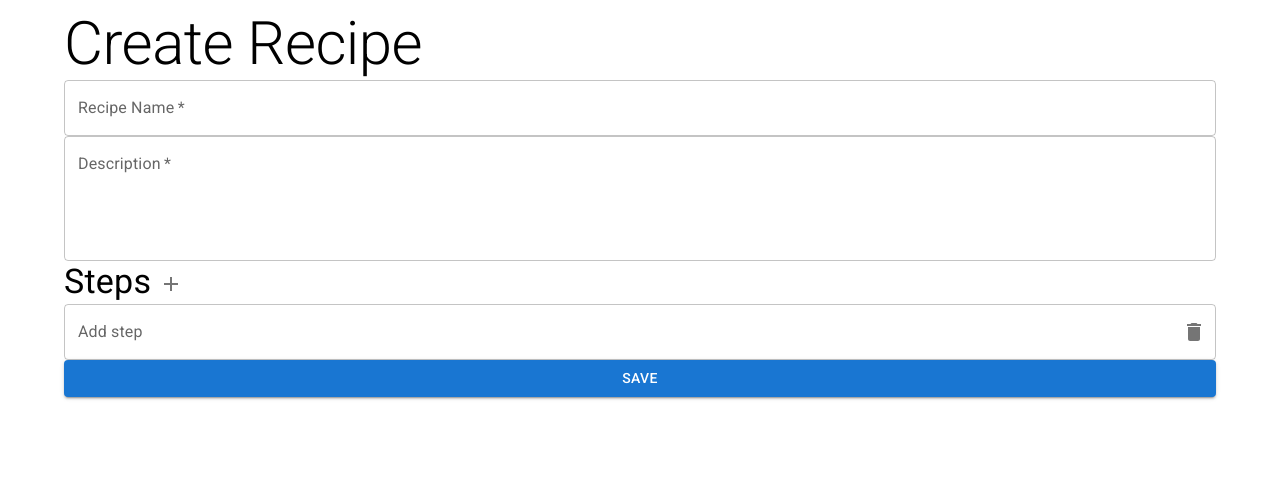
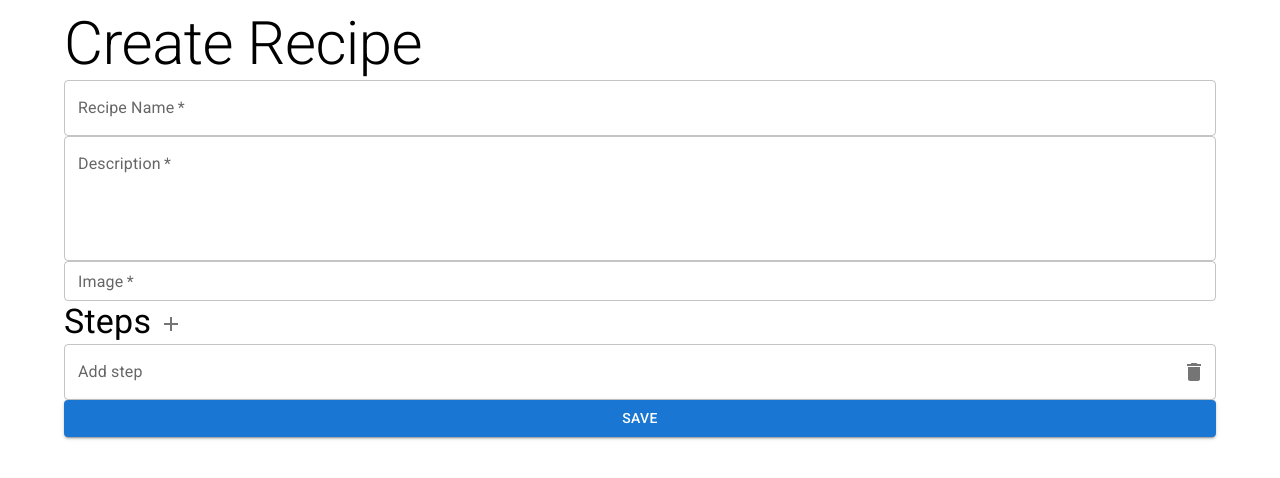
Before and after one commit to frankyma/601-web-app, a React (Vite) app in the folder HW5/Recipe/: page / in a window 1280 px wide. Shown: the top 478 px of the page. Built offline with nearby package versions, Linux system fonts and the light colour scheme.

Commit message:
show image

```diff
--- a/HW5/Recipe/src/App.jsx
+++ b/HW5/Recipe/src/App.jsx
@@ -8,6 +8,7 @@ function App() {
   const [description, setDescription] = useState("");
   const [steps, setSteps] = useState([""]);
   const [isEdit, setIsEdit] = useState(true);
+  const [imgSrc, setImgSrc] = useState("");
 
   return isEdit ? (
     <Edit
@@ -17,6 +18,8 @@ function App() {
       setName={setName}
       setDescription={setDescription}
       setSteps={setSteps}
+      imgSrc={imgSrc}
+      setImgSrc={setImgSrc}
       setIsEdit={setIsEdit}
     ></Edit>
   ) : (
@@ -24,6 +27,7 @@ function App() {
       name={name}
       description={description}
       steps={steps}
+      imgSrc={imgSrc}
       setIsEdit={setIsEdit}
     />
   );
--- a/HW5/Recipe/src/Edit.jsx
+++ b/HW5/Recipe/src/Edit.jsx
@@ -23,6 +23,8 @@ function Edit({
   setDescription,
   setSteps,
   setIsEdit,
+  imgSrc,
+  setImgSrc,
 }) {
   const onStepValueChange = useCallback(
     (e, index) => {
@@ -71,6 +73,18 @@ function Edit({
           setDescription(event.target.value);
         }}
       />
+
+      <TextField
+        required
+        label="Image"
+        id="outlined-size-small"
+        size="small"
+        value={imgSrc}
+        onChange={(event) => {
+          setImgSrc(event.target.value);
+        }}
+      />
+
       <Typography variant="h4">
         Steps
         <IconButton
@@ -109,7 +123,10 @@ function Edit({
       <Button
         variant="contained"
         color="primary"
-        onClick={() => setIsEdit(false)}
+        onClick={() => {
+          setSteps(steps.filter((step) => step !== ""));
+          setIsEdit(false);
+        }}
       >
         Save
       </Button>
@@ -118,13 +135,15 @@ function Edit({
 }
 
 Edit.propTypes = {
-  name: PropTypes.string,
-  description: PropTypes.string,
-  steps: PropTypes.array,
-  setName: PropTypes.func,
-  setDescription: PropTypes.func,
-  setSteps: PropTypes.func,
-  setIsEdit: PropTypes.func,
+  name: PropTypes.string.isRequired,
+  description: PropTypes.string.isRequired,
+  steps: PropTypes.array.isRequired,
+  setName: PropTypes.func.isRequired,
+  setDescription: PropTypes.func.isRequired,
+  setSteps: PropTypes.func.isRequired,
+  setIsEdit: PropTypes.func.isRequired,
+  imgSrc: PropTypes.string.isRequired,
+  setImgSrc: PropTypes.func.isRequired,
 };
 
 export default Edit;
--- a/HW5/Recipe/src/View.jsx
+++ b/HW5/Recipe/src/View.jsx
@@ -8,19 +8,29 @@ import {
   ListItemButton,
   ListItemText,
   Button,
+  Box,
 } from "@mui/material";
 
-function View({ name, description, steps, setIsEdit }) {
+function View({ name, description, steps, setIsEdit, imgSrc }) {
   return (
     <Container sx={{ display: "flex", flexDirection: "column" }}>
       <Typography variant="h2">{name}</Typography>
       <Typography variant="h4">{description}</Typography>
       <Typography variant="h4">Steps</Typography>
+      <Box
+        component="img"
+        sx={{
+          height: 255,
+          width: "fit-content",
+        }}
+        alt="Recipe image"
+        src={imgSrc}
+      />
       <List>
         {steps.map((step, index) => (
           <ListItem key={index} disablePadding>
             <ListItemButton>
-              <ListItemText primary={`${index}. ${step}`} />
+              <ListItemText primary={`${index + 1}. ${step}`} />
             </ListItemButton>
           </ListItem>
         ))}
@@ -42,6 +52,7 @@ View.propTypes = {
   description: PropTypes.string.isRequired,
   steps: PropTypes.array.isRequired,
   setIsEdit: PropTypes.func.isRequired,
+  imgSrc: PropTypes.string.isRequired,
 };
 
 export default View;
```
